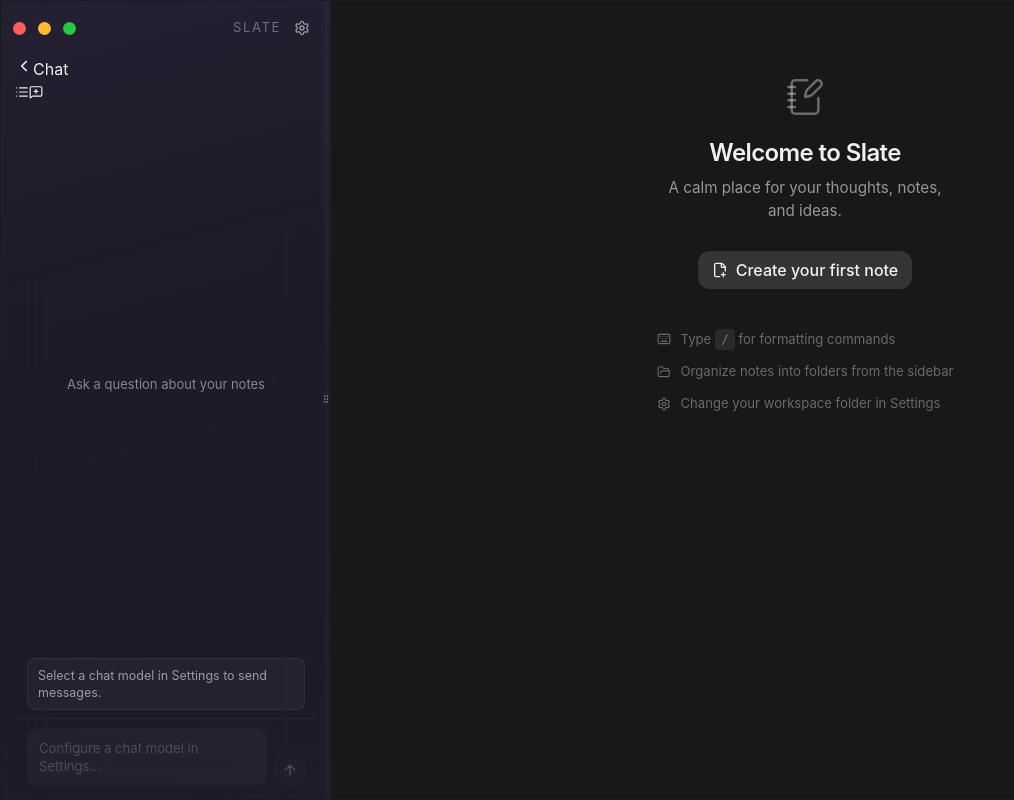
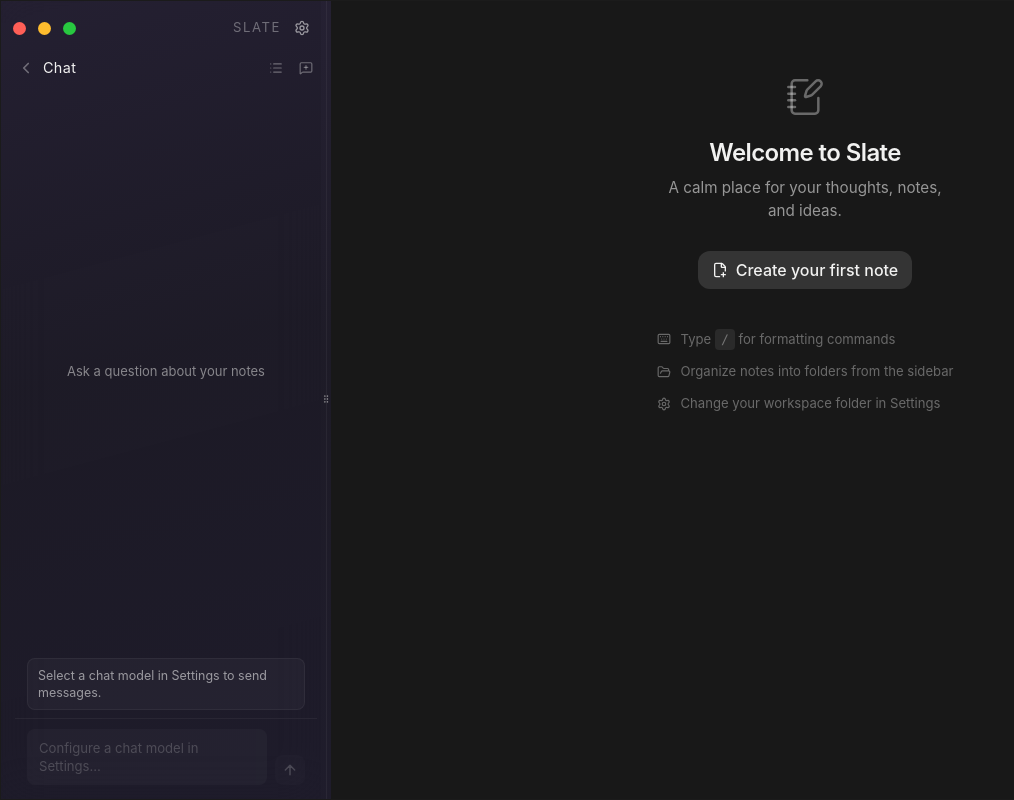
Before and after one commit to jaysongiroux/Slate, a React (Vite) app in the folder apps/desktop/: page / in a window 1280 px wide. Both pictures are taken after a click on the button 276 px from the left and 70 px from the top of the page. Shown: the whole page, without its empty margins (0-1014 px from the left). Built offline with nearby package versions, Linux system fonts and the light colour scheme; what @milkdown/plugin-slash, @milkdown/prose, @milkdown/utils would draw is missing.

Commit message:
feat: fix styling
Signed-off-by: jason giroux <jaysongiroux@gmail.com>

```diff
--- a/apps/desktop/src/components/ChatSidebar.tsx
+++ b/apps/desktop/src/components/ChatSidebar.tsx
@@ -24,6 +24,10 @@
   useComposerTriggerMenu,
   type ComposerTriggerMenuConfig,
 } from '../hooks/useComposerTriggerMenu';
+
+/** Matches notes sidebar heading icon buttons (Tailwind; old .sidebar-heading__button CSS was removed). */
+const chatHeadingIconBtnClass =
+  'inline-flex size-[22px] shrink-0 cursor-pointer items-center justify-center rounded-full border-0 bg-transparent text-faint transition-colors hover:bg-white/[0.08] hover:text-foreground';
 
 export interface ChatSidebarHandle {
   openConversationList: () => void;
@@ -584,14 +588,14 @@
     lastMessage.content.length === 0;
 
   return (
-    <div className="flex min-h-0 flex-1 flex-col overflow-hidden [&>.sidebar-heading]:mb-1.5">
-      <div className="sidebar-heading">
-        <div className="sidebar-heading__title-group">
+    <div className="flex min-h-0 flex-1 flex-col overflow-hidden">
+      <div className="mb-1.5 flex w-full max-w-full min-w-0 shrink-0 items-center justify-between gap-2 text-[0.88rem] text-muted tracking-wide">
+        <div className="flex min-w-0 flex-1 items-center gap-1.5">
           <Tooltip>
             <TooltipTrigger asChild>
               <button
                 type="button"
-                className="sidebar-heading__button"
+                className={chatHeadingIconBtnClass}
                 onClick={onBackToNotes}
                 aria-label="Back to notes"
               >
@@ -600,21 +604,21 @@
             </TooltipTrigger>
             <TooltipContent side="bottom">Back to notes</TooltipContent>
           </Tooltip>
-          <span className="sidebar-heading__title">Chat</span>
+          <span className="shrink-0 text-[0.9rem] font-normal tracking-wide text-foreground">Chat</span>
           {chatModelReady && aiConfig?.chatModel ? (
-            <span className="ml-1 max-w-[120px] truncate text-[0.72rem] tracking-wide text-faint">
+            <span className="min-w-0 max-w-[120px] truncate text-[0.72rem] tracking-wide text-faint">
               {getChatModelDisplayName(aiConfig.chatProvider, aiConfig.chatModel)}
             </span>
           ) : null}
         </div>
-        <div className="sidebar-heading__actions">
+        <div className="flex shrink-0 items-center gap-2">
           <Tooltip>
             <TooltipTrigger asChild>
               <button
                 type="button"
                 className={cn(
-                  'sidebar-heading__button',
-                  conversationsOpen && 'sidebar-heading__button--pressed',
+                  chatHeadingIconBtnClass,
+                  conversationsOpen && 'bg-white/[0.1] text-foreground',
                 )}
                 onClick={() => setConversationsOpen((o) => !o)}
                 aria-label={conversationsOpen ? 'Back to chat' : 'Browse conversations'}
@@ -631,7 +635,7 @@
             <TooltipTrigger asChild>
               <button
                 type="button"
-                className="sidebar-heading__button"
+                className={chatHeadingIconBtnClass}
                 onClick={() => {
                   void handleNewConversation();
                 }}
```
